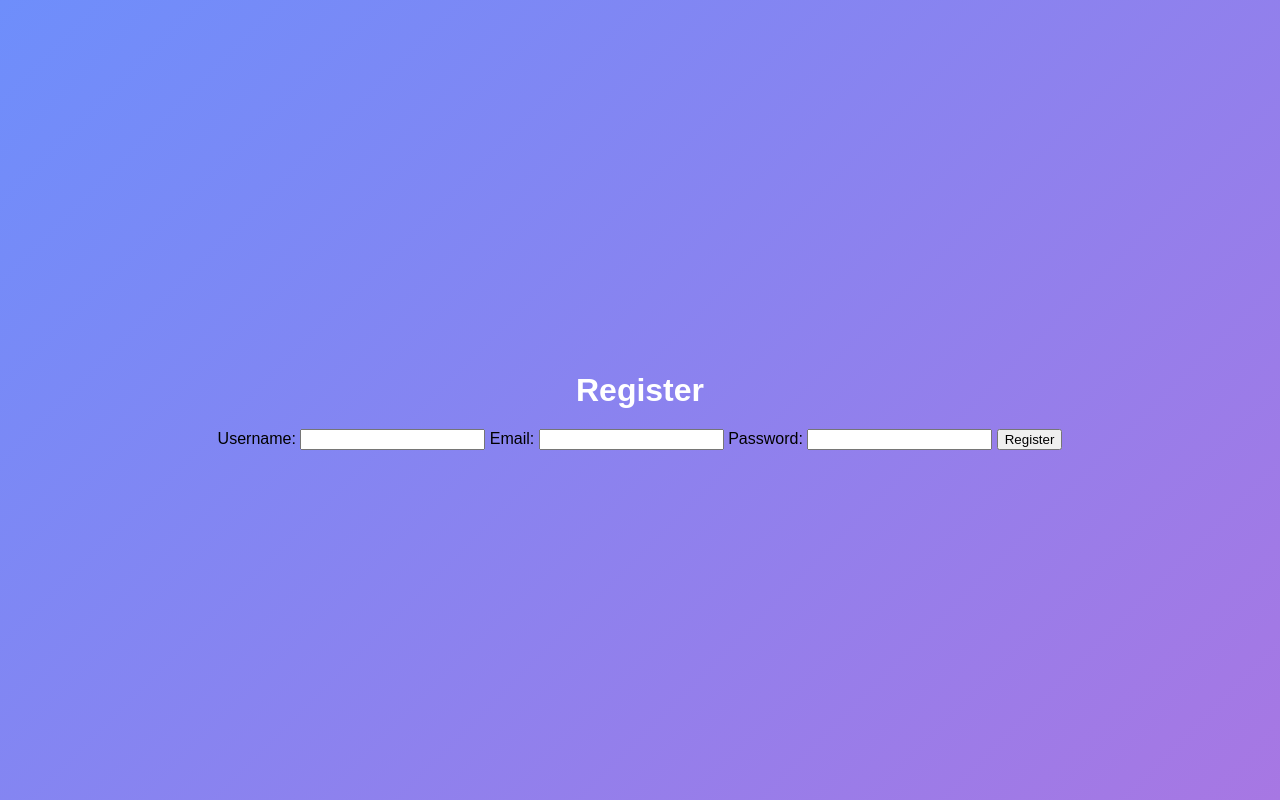
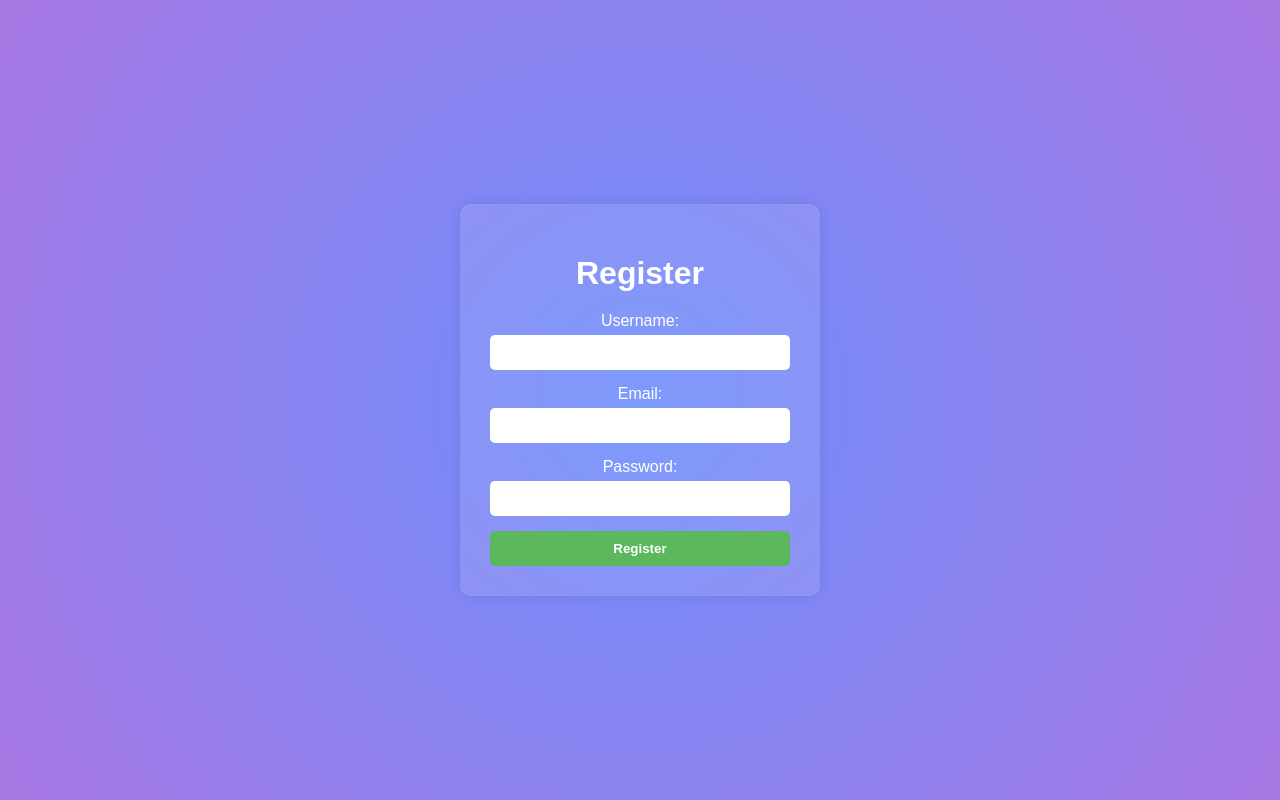
Before and after one commit to Rohaenat-Eniola-Mustapha/InfraTour, a PHP site: page /register.html in a window 1280 px wide. Run offline with PHP 8.4, Linux system fonts and the light colour scheme.

Commit message:
Update styles.css

```diff
--- a/css/styles.css
+++ b/css/styles.css
@@ -1,7 +1,7 @@
 /* General styles */
 body {
     font-family: Arial, sans-serif;
-    background: linear-gradient(135deg, #6e8efb, #a777e3);
+    background: radial-gradient(circle, #6e8efb, #a777e3);
     margin: 0;
     padding: 0;
     display: flex;
@@ -45,7 +45,7 @@ nav ul li a.button {
     color: #fff;
     background-color: #5cb85c;
     padding: 10px 20px;
-    border-radius: 4px;
+    border-radius: 50%;
     font-weight: bold;
     transition: background-color 0.3s;
 }
@@ -53,3 +53,50 @@ nav ul li a.button {
 nav ul li a.button:hover {
     background-color: #4cae4c;
 }
+
+/* Form container for register and login pages */
+.form-container {
+    background: rgba(255, 255, 255, 0.1);
+    padding: 30px;
+    border-radius: 10px;
+    box-shadow: 0 0 10px rgba(0, 0, 0, 0.1);
+    text-align: center;
+    width: 300px;
+    margin: 20px;
+}
+
+.form-container h1 {
+    margin-bottom: 20px;
+}
+
+.form-container form {
+    display: flex;
+    flex-direction: column;
+}
+
+.form-container form label {
+    margin-bottom: 5px;
+    color: #fff;
+}
+
+.form-container form input {
+    margin-bottom: 15px;
+    padding: 10px;
+    border: none;
+    border-radius: 5px;
+}
+
+.form-container form button {
+    padding: 10px;
+    border: none;
+    border-radius: 5px;
+    background-color: #5cb85c;
+    color: #fff;
+    font-weight: bold;
+    cursor: pointer;
+    transition: background-color 0.3s;
+}
+
+.form-container form button:hover {
+    background-color: #4cae4c;
+}
```
